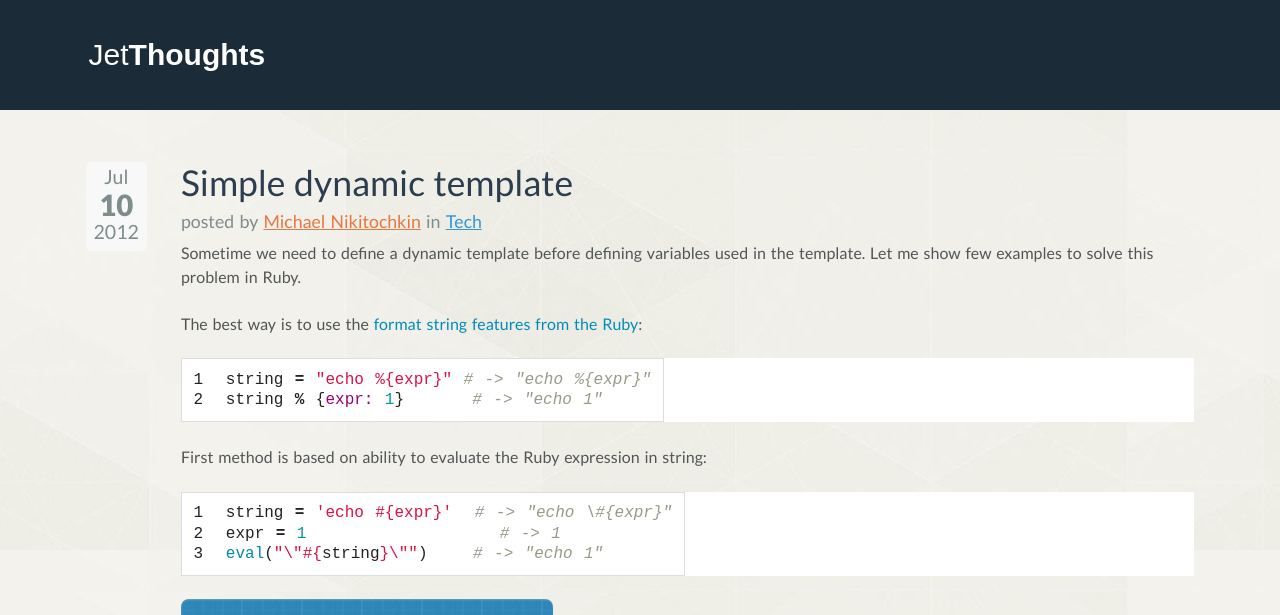
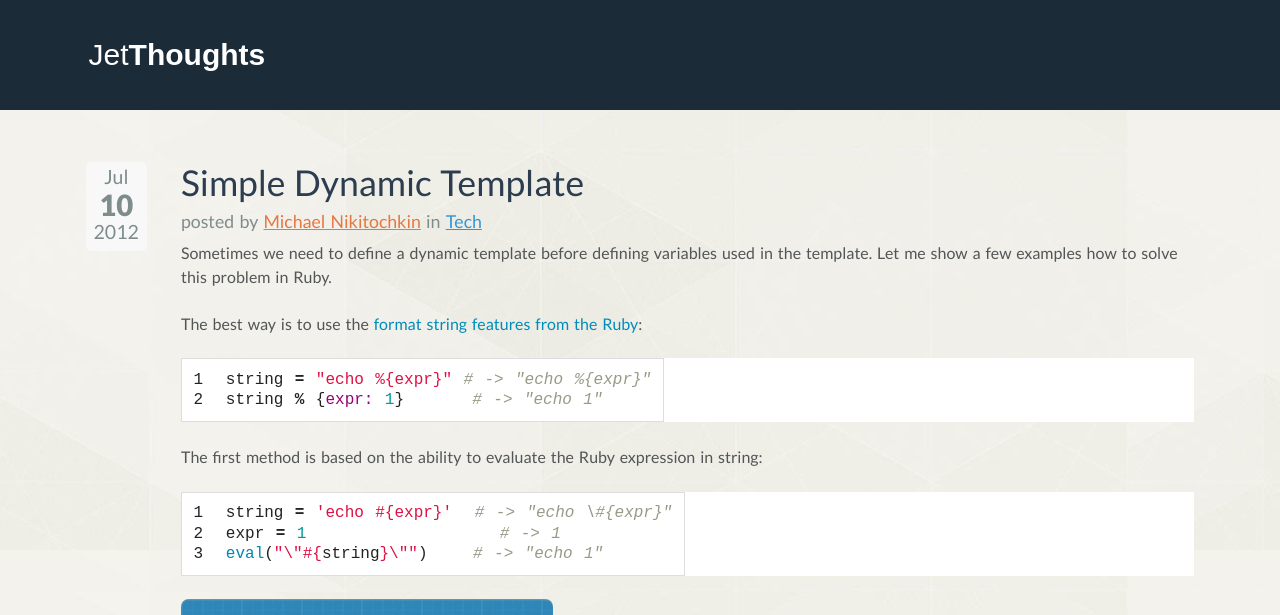
Before and after one commit to tehhi42/jetthoughts.github.io, a Jekyll site: the page built from _posts/2012-07-10-simple-dynamic-template.markdown, in a window 1280 px wide, cut to the strip 0-615 px from the top of the page. Built offline with Jekyll 4.4.1, drawn with Linux system fonts in a browser that asks for light colours; some web fonts are replaced; Markdown is read by kramdown in place of the engine named in the settings; comment, search, counter and statistics services are not loaded.

Commit message:
Update 2012-07-10-simple-dynamic-template.markdown

```diff
--- a/_posts/2012-07-10-simple-dynamic-template.markdown
+++ b/_posts/2012-07-10-simple-dynamic-template.markdown
@@ -1,15 +1,16 @@
 ---
 layout: post
 date: 10-07-2012
-title: Simple dynamic template
+title: Simple Dynamic Template
 author: Michael Nikitochkin
 authors_git: miry
 tags: ruby,strings,metaprogramming
 category: Tech
+excerpt: A few examples of solving the issue of defining a dynamic template.
 ---
 
-Sometime we need to define a dynamic template before defining variables used in the template.
-Let me show few examples to solve this problem in Ruby.
+Sometimes we need to define a dynamic template before defining variables used in the template.
+Let me show a few examples how to solve this problem in Ruby.
 
 The best way is to use the [format string features from the Ruby](http://ruby-doc.org/core-2.0.0/String.html#method-i-25):
 
@@ -19,7 +20,7 @@ string % {expr: 1}      # -> "echo 1"
 {% endhighlight %}
 
 
-First method is based on ability to evaluate the Ruby expression in string:
+The first method is based on the ability to evaluate the Ruby expression in string:
 
 {% highlight ruby linenos=table %}
 string = 'echo #{expr}'  # -> "echo \#{expr}"
```
